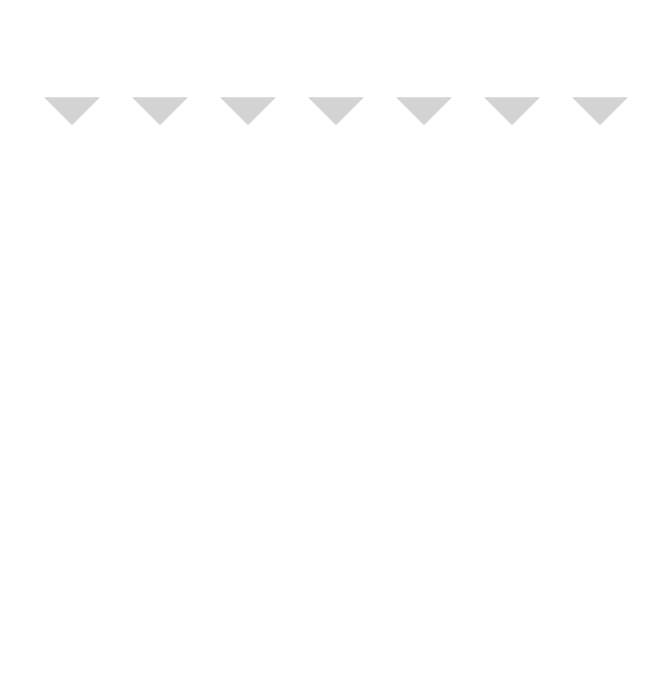
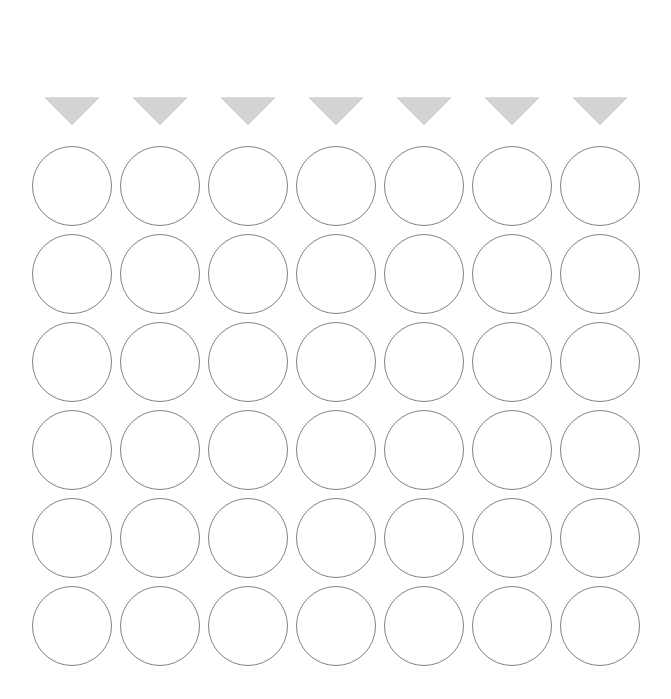
Before and after one commit to badrEbadri/connect-four-codealong, a plain HTML site: page index.html in a window 1280 px wide. Shown: the part 101-800 px from the top of the page, without its empty margins (304-975 px from the left). Drawn offline with nearby package versions, Linux system fonts and the light colour scheme.

Commit message:
Add divs for board

```diff
--- a/index.html
+++ b/index.html
@@ -24,6 +24,54 @@
 
   <section id="board">
 
+    <div id="c0r5"></div>
+    <div id="c1r5"></div>
+    <div id="c2r5"></div>
+    <div id="c3r5"></div>
+    <div id="c4r5"></div>
+    <div id="c5r5"></div>
+    <div id="c6r5"></div>
+
+    <div id="c0r4"></div>
+    <div id="c1r4"></div>
+    <div id="c2r4"></div>
+    <div id="c3r4"></div>
+    <div id="c4r4"></div>
+    <div id="c5r4"></div>
+    <div id="c6r4"></div>
+
+    <div id="c0r3"></div>
+    <div id="c1r3"></div>
+    <div id="c2r3"></div>
+    <div id="c3r3"></div>
+    <div id="c4r3"></div>
+    <div id="c5r3"></div>
+    <div id="c6r3"></div>
+
+    <div id="c0r2"></div>
+    <div id="c1r2"></div>
+    <div id="c2r2"></div>
+    <div id="c3r2"></div>
+    <div id="c4r2"></div>
+    <div id="c5r2"></div>
+    <div id="c6r2"></div>
+
+    <div id="c0r1"></div>
+    <div id="c1r1"></div>
+    <div id="c2r1"></div>
+    <div id="c3r1"></div>
+    <div id="c4r1"></div>
+    <div id="c5r1"></div>
+    <div id="c6r1"></div>
+
+    <div id="c0r0"></div>
+    <div id="c1r0"></div>
+    <div id="c2r0"></div>
+    <div id="c3r0"></div>
+    <div id="c4r0"></div>
+    <div id="c5r0"></div>
+    <div id="c6r0"></div>
+
   </section>
 </body>
 </html>
--- a/js/main.js
+++ b/js/main.js
@@ -7,7 +7,9 @@ let turn;     // 1 or -1 (player)
 let winner;   // 1 = Player 1; -1 = Player 2; 'T' = tie; null = no winner/tie
 
 /*----- cached element references -----*/
-
+const markerEls = Array.from(document.querySelectorAll('#markers > div'));
+// OR
+// const markerEls = [...document.querySelectorAll('#markers > div')];
 
 /*----- event listeners -----*/
 document.getElementById('markers')
@@ -36,6 +38,9 @@ function render() {
 }
 
 function handleClick(evt) {
-  console.log(evt.target);
+  // Get col index of clicked marker
+  const colIdx = markerEls.indexOf(evt.target);
+  // Ensure actual col marker was clicked
+  if (colIdx === -1) return;
 
 }
```
